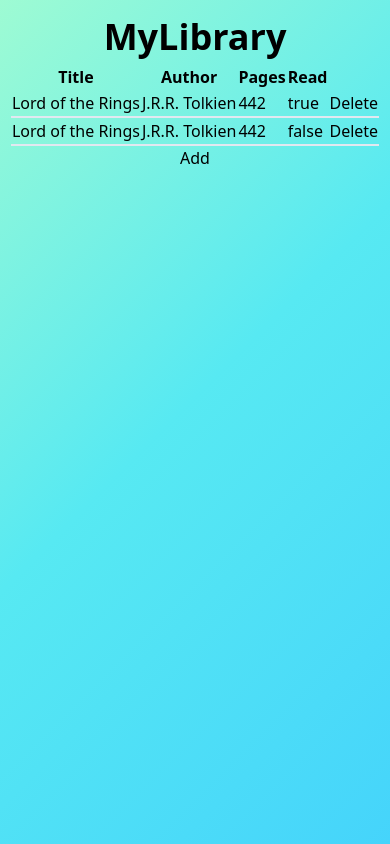
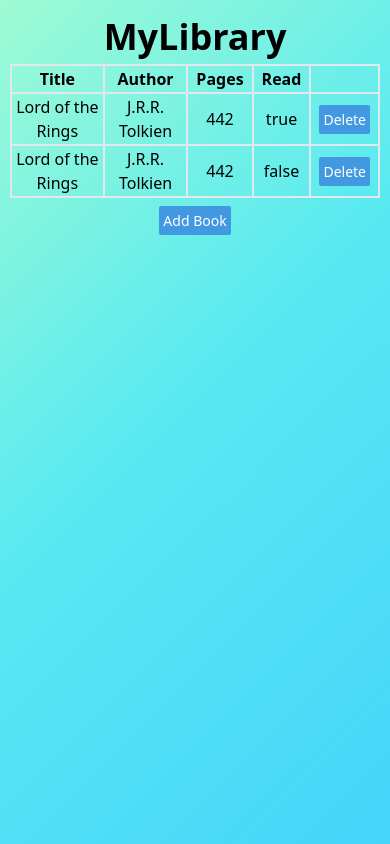
Before and after one commit to dhatGuy/library, a React app: page / in a window 390 px wide. Built offline with nearby package versions, Linux system fonts and the light colour scheme.

Commit message:
imporve display for mobile

```diff
--- a/src/components/form.js
+++ b/src/components/form.js
@@ -28,7 +28,12 @@ const Form = ({titleValue, authorValue, toggleShown, pagesValue, isShown, read,
       </legend>
       <Input type="submit" value="Submit"/>
     </form>
-      <button className="add" style={{display: isShown ? 'none' : "block"}} onClick={toggleShown}> Add </button>
+      <button
+        className="text-sm bg-blue-500 hover:bg-blue-400 mt-2 text-white p-1 rounded-sm"
+        style={{display: isShown ? 'none' : "block"}}
+        onClick={toggleShown}
+        >Add Book
+      </button>
     </div>
   )
 }
--- a/src/components/table.js
+++ b/src/components/table.js
@@ -4,12 +4,12 @@ import TableHeader from "./tableHeader"
 
 const Table = ({data, removeRow, toggleRead}) => {
   return (
-    <table className="table-auto">
+    <table className="w-full sm:w-full md:w-1/2">
       <TableHeader />
       <tbody className="bookList">
         {data.length == 0 || data == undefined ? (
           <tr>
-            <td colSpan="4" className="text-center">Library empty</td>
+            <td colSpan="4" className="py-4 text-center">Library empty</td>
           </tr>
         ) : (
           data.map((row, index)=>{
--- a/src/components/tableBody.js
+++ b/src/components/tableBody.js
@@ -2,13 +2,16 @@ import React from 'react';
 
 const TableBody = ({title, author, pages, read, toggleRead, removeRow, id}) => {
   return (
-    <tr className="border-b-2">
-      <td className="">{title}</td>
-      <td>{author}</td>
-      <td>{pages}</td>
-      <td className="cursor-pointer" onClick={()=>toggleRead()}>{read}</td>
-      <td>
-        <button id={id} onClick={()=>removeRow()}>Delete</button>
+    <tr className="border-2 text-center">
+      <td className="w-3/5 border-2">{title}</td>
+      <td className="w-2/5 border-2">{author}</td>
+      <td className="w-1/5 border-2">{pages}</td>
+      <td className="w-1/5 border-2 cursor-pointer"
+          onClick={()=>toggleRead()}>
+            {read}
+      </td>
+      <td className="text-sm px-2">
+        <button className="bg-blue-500 hover:bg-red-500 text-white p-1 rounded-sm" id={id} onClick={()=>removeRow()}>Delete</button>
       </td>
     </tr>
   )
--- a/src/components/tableHeader.js
+++ b/src/components/tableHeader.js
@@ -3,12 +3,12 @@ import React from 'react';
 const Header = (props) => {
   return (
     <thead>
-        <tr>
-          <th>Title</th>
-          <th>Author</th>
-          <th>Pages</th>
-          <th>Read</th>
-          <th></th>
+        <tr className="text-center">
+          <th className="border-2">Title</th>
+          <th className="border-2">Author</th>
+          <th className="border-2 px-2">Pages</th>
+          <th className="border-2 px-2">Read</th>
+          <th className="border-2"></th>
         </tr>
     </thead>
   )
```
Also changed, not shown: src/components/button.js (deleted, +0 -11 lines), 1 other file (tests, documents, lock files or other folders).
